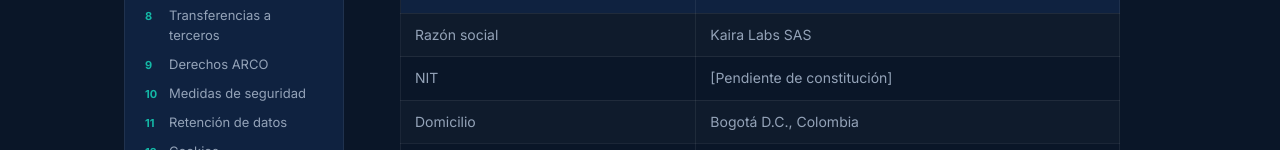
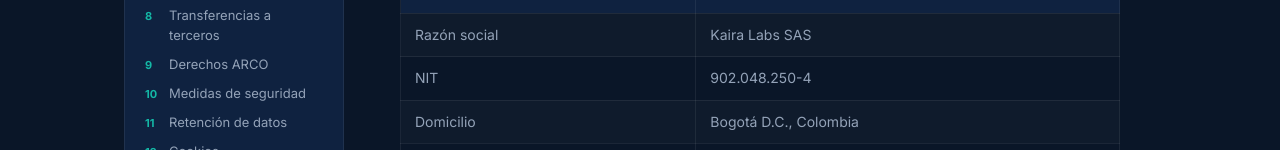
Before and after one commit to juansesp79/kairalabs-web, a plain HTML site: page privacidad.html in a window 1280 px wide. Shown: the part 749-899 px from the top of the page. Drawn offline with Linux system fonts and the light colour scheme.

Commit message:
fix: NIT oficial Kaira Labs SAS 902.048.250-4

```diff
--- a/privacidad.html
+++ b/privacidad.html
@@ -119,7 +119,7 @@
         <table>
           <tr><th>Campo</th><th>Detalle</th></tr>
           <tr><td>Razón social</td><td>Kaira Labs SAS</td></tr>
-          <tr><td>NIT</td><td>[Pendiente de constitución]</td></tr>
+          <tr><td>NIT</td><td>902.048.250-4</td></tr>
           <tr><td>Domicilio</td><td>Bogotá D.C., Colombia</td></tr>
           <tr><td>Correo electrónico</td><td><a href="mailto:privacidad@kairalabs.ai" style="color:var(--accent)">privacidad@kairalabs.ai</a></td></tr>
           <tr><td>Sitio web</td><td>https://kairalabs.ai</td></tr>
```
